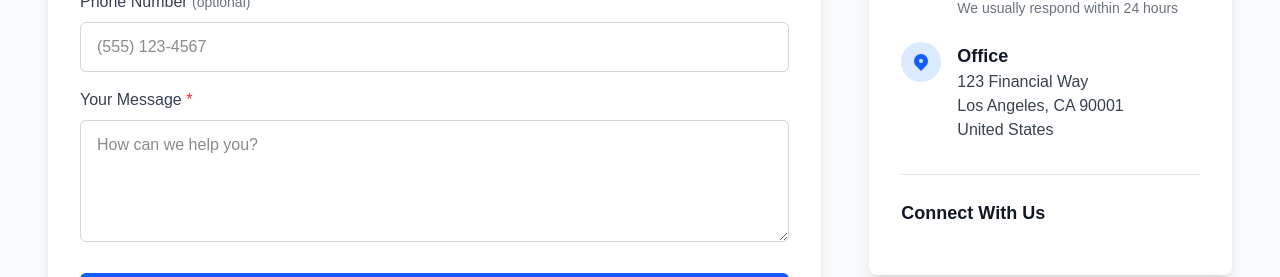
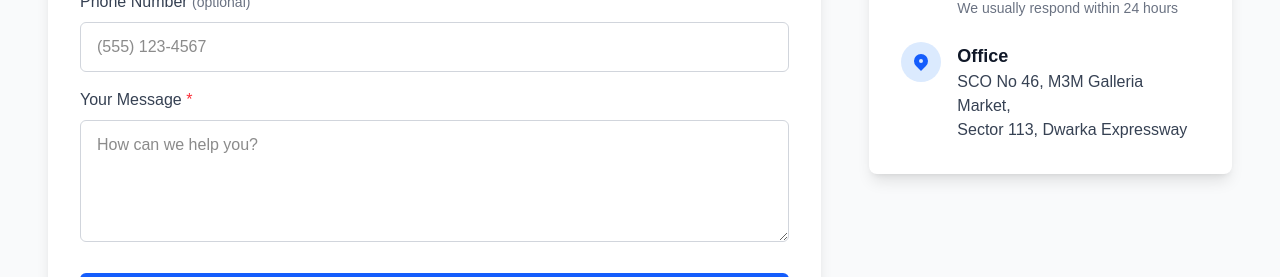
Before and after one commit to Rahul-9211/insurance, a Next.js app: page /contact in a window 1280 px wide. Shown: the part 646-923 px from the top of the page. Built offline with nearby package versions, Linux system fonts and the light colour scheme; a web font is replaced by a local one.

Commit message:
Update page.tsx
Address updated

```diff
--- a/src/app/contact/page.tsx
+++ b/src/app/contact/page.tsx
@@ -88,13 +88,13 @@ export default function ContactPage() {
                     </div>
                     <div className="ml-4">
                       <h4 className="text-lg font-semibold text-gray-900">Office</h4>
-                      <p className="text-gray-700">123 Financial Way<br />Los Angeles, CA 90001<br />United States</p>
+                      <p className="text-gray-700">SCO No 46, M3M Galleria Market,<br />Sector 113, Dwarka Expressway</p>
                     </div>
                   </div>
                 </div>
 
-                <div className="mt-8 pt-6 border-t border-gray-200">
-                  <h4 className="text-lg font-semibold text-gray-900 mb-4">Connect With Us</h4>
+                {/* <div className="mt-8 pt-6 border-t border-gray-200"> */}
+                  {/* <h4 className="text-lg font-semibold text-gray-900 mb-4">Connect With Us</h4> */}
                   {/* <div className="flex space-x-4">
                     <a href="#" className="h-10 w-10 rounded-full bg-blue-600 flex items-center justify-center text-white hover:bg-blue-700 transition-colors">
                       <svg xmlns="http://www.w3.org/2000/svg" className="h-5 w-5" fill="currentColor" viewBox="0 0 24 24">
@@ -117,7 +117,7 @@ export default function ContactPage() {
                       </svg>
                     </a>
                   </div> */}
-                </div>
+                {/* </div> */}
               </div>
             </div>
           </div>
```
